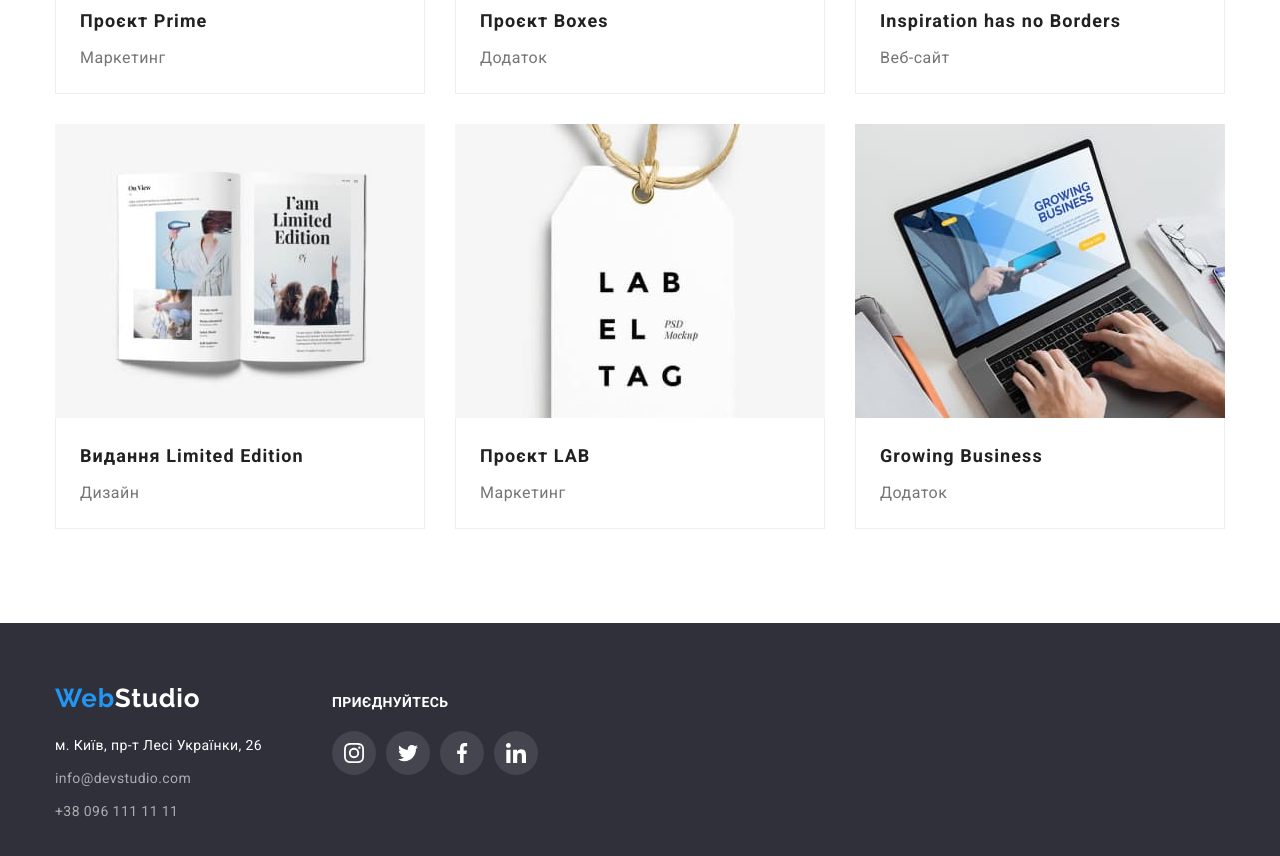
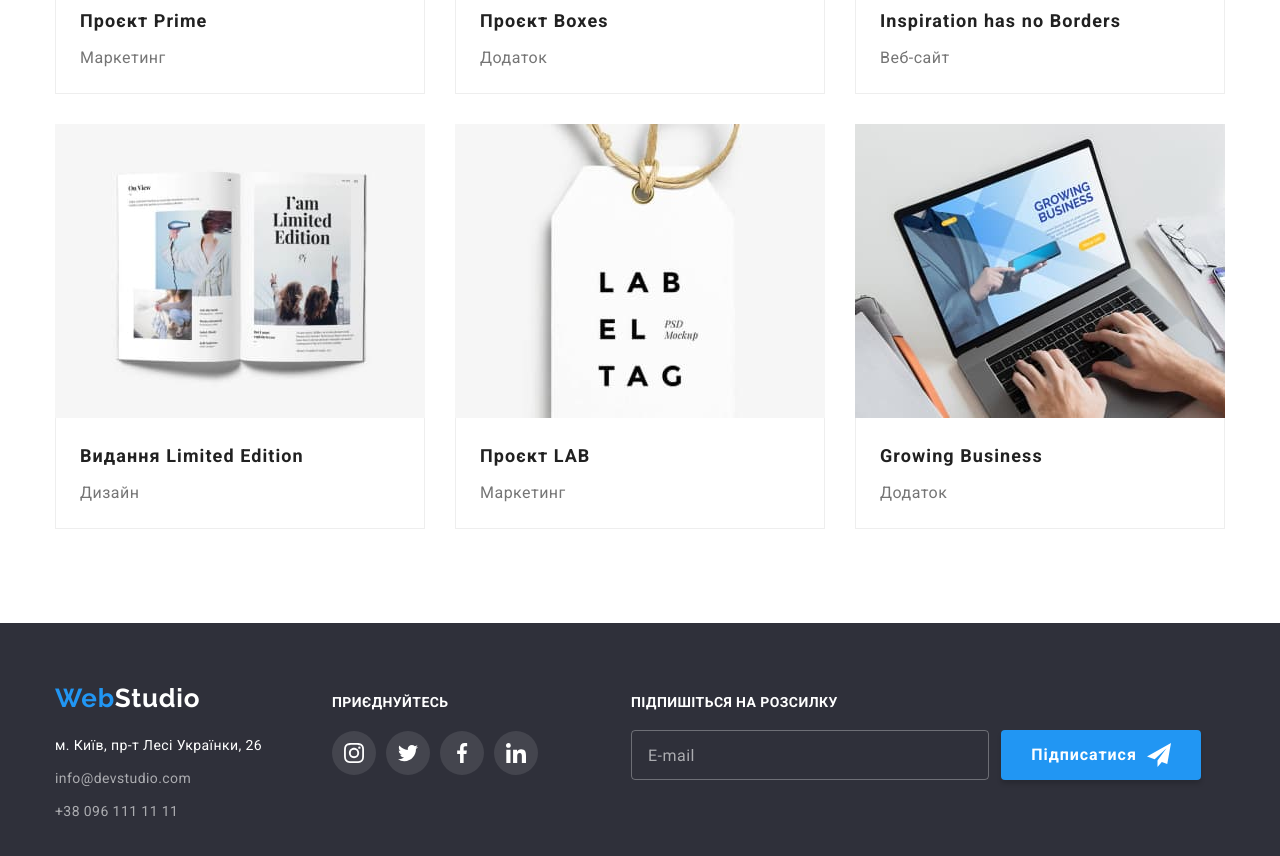
Before and after one commit to MarynaNos/goit-markup-hw-06, a plain HTML site: page portfolio.html in a window 1280 px wide. Shown: the part 1009-1865 px from the top of the page. Drawn offline with nearby package versions, Linux system fonts and the light colour scheme.

Commit message:
2
footer

```diff
--- a/css/styles.css
+++ b/css/styles.css
@@ -568,6 +568,10 @@ footer {
 .social-link-footer:focus {
     background-color: var(--active-color);
 }
+.submit-container{
+    display: flex;
+    gap: 12px;
+}
 .submit-footer{
     margin-bottom: 20px;
     font-weight: 700;
@@ -577,17 +581,38 @@ footer {
     text-transform: uppercase;
     color: #FFFFFF;
 }
+.submit-email{
+    width: 358px;
+    height: 50px;
+    padding-left: 16px;
+    border: 1px solid rgba(255, 255, 255, 0.3);
+    border-radius: 4px;
+    background: transparent;
+    outline: transparent;
+    font-weight: 400;
+    font-size: 16px;
+    line-height: 20px;
+    letter-spacing: 0.03em;
+    color: rgba(255, 255, 255, 0.6);
+}
+.submit-email::placeholder{
+    font-weight: 400;
+    font-size: 16px;
+    line-height: 20px;
+    letter-spacing: 0.03em;
+    color: rgba(255, 255, 255, 0.6);
+}
 .submit-btn{
-    /* display: inline; */
-    min-width: 200px;
-    min-height: 50px;
-
-    /* align-items: center; */
-    /* justify-content: center; */
+    display: flex;
+    width: 200px;
+    height: 50px;
+    align-items: center;
+    justify-content: center;
     padding-top: 10px;
     padding-right: 28px;
     padding-bottom: 10px;
     padding-left: 28px;
+    gap: 10px;
     background: var(--active-color);
     box-shadow: 0px 4px 4px rgba(0, 0, 0, 0.15);
     border-radius: 4px;
@@ -600,21 +625,10 @@ footer {
     color: #FFFFFF;
 }
 .submit-icon{
-
     width: 24px;
     height: 24px;
     align-items: center;
-
-    /* margin-top: 13px;
-    margin-right: 28px;
-    margin-bottom: 13px;
-    margin-left: 10px; */
-    /* padding-top: 13px;
-    padding-right: 28px;
-    padding-bottom: 13px;
-    padding-left: 10px; */
     fill: var(--background-color);
-
 }
 
 /* Modal window */
--- a/portfolio.html
+++ b/portfolio.html
@@ -245,6 +245,28 @@
                     </li>
                 </ul>
             </div>
+            <div class="submit-container-footer">
+                <p class="submit-footer">підпишіться на розсилку</p>
+                <form class="submit-form">
+                    <div class="submit-container">
+                        <label >
+                            <input
+                            type="text"
+                            class="submit-email"
+                            name="user-email"
+                            placeholder="E-mail">
+                        </label>
+                        <button
+                        type="button"
+                        type="submit"
+                        class="btn submit-btn">Підписатися
+                            <svg class="submit-icon" width="24" height="24">
+                              <use href="./images/icons.svg#submit-btn"></use>
+                            </svg>
+                        </button>
+                    </div>
+                </form>
+            </div>
         </div>
     </footer>
 </body>
```
Also changed, not shown: index.html (+11 -4 lines).
